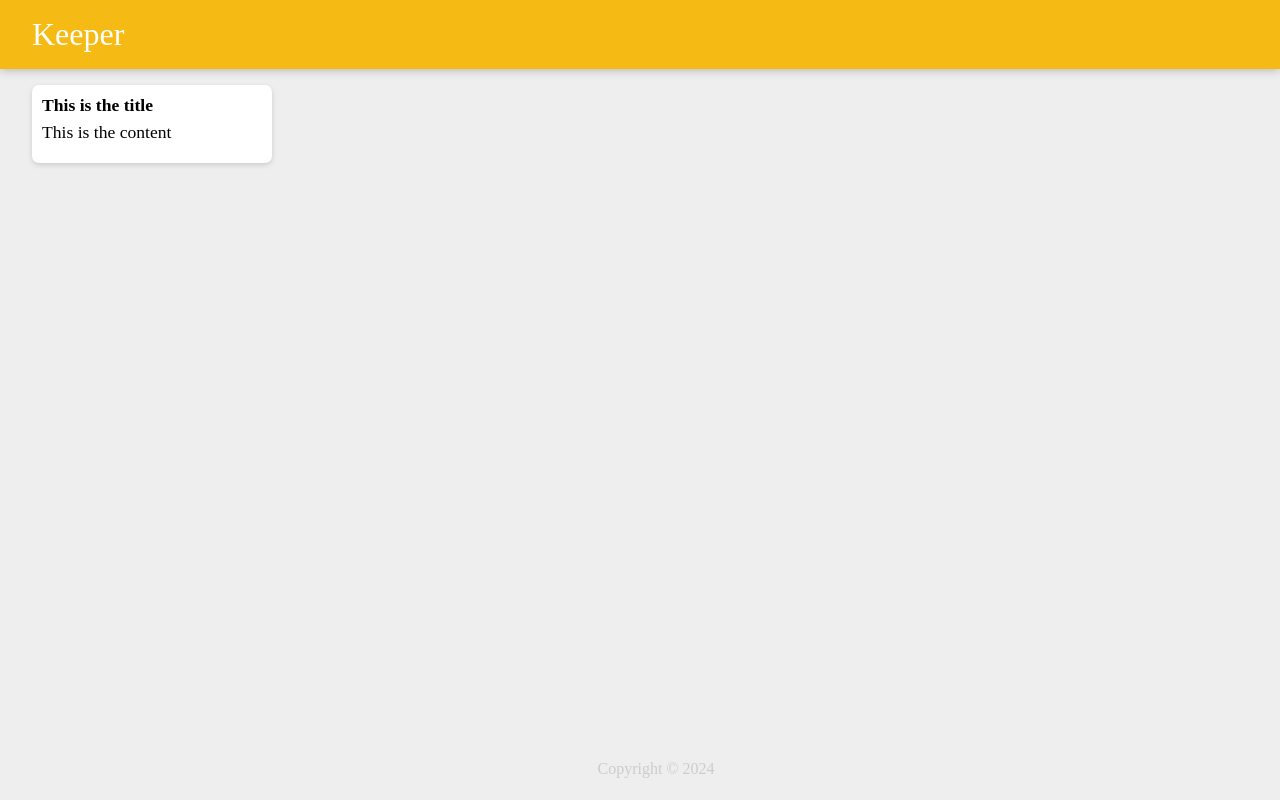
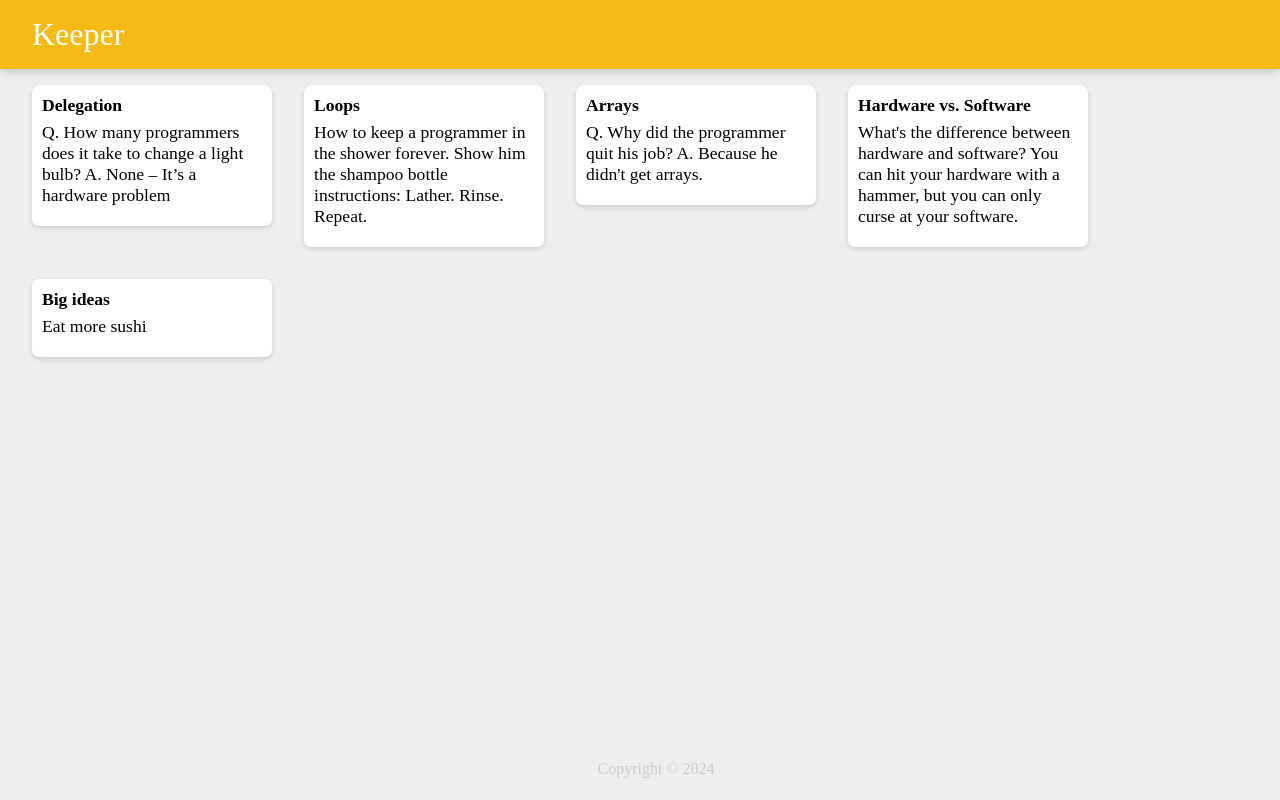
Before and after one commit to Udeme98/Keeper-App, a React (Vite) app: page / in a window 1280 px wide. Built offline with nearby package versions, Linux system fonts and the light colour scheme.

Commit message:
Keeper app: Props

```diff
--- a/src/App.jsx
+++ b/src/App.jsx
@@ -1,12 +1,16 @@
 import Footer from "./Footer";
 import Header from "./Header";
 import Note from "./Note";
+import notes from "./notes";
 
 const App = () => {
   return (
     <>
       <Header />
-      <Note />
+      {notes.map((note) => (
+        <Note title={note.title} content={note.content} />
+      ))}
+
       <Footer />
     </>
   );
--- a/src/Note.jsx
+++ b/src/Note.jsx
@@ -1,8 +1,8 @@
-const Note = () => {
+const Note = (props) => {
   return (
     <div className="note">
-      <h1>This is the title</h1>
-      <p>This is the content</p>
+      <h1>{props.title}</h1>
+      <p>{props.content}</p>
     </div>
   );
 };
--- /dev/null
+++ b/src/notes.js
@@ -0,0 +1,33 @@
+const notes = [
+  {
+    key: 1,
+    title: "Delegation",
+    content:
+      "Q. How many programmers does it take to change a light bulb? A. None – It’s a hardware problem"
+  },
+  {
+    key: 2,
+    title: "Loops",
+    content:
+      "How to keep a programmer in the shower forever. Show him the shampoo bottle instructions: Lather. Rinse. Repeat."
+  },
+  {
+    key: 3,
+    title: "Arrays",
+    content:
+      "Q. Why did the programmer quit his job? A. Because he didn't get arrays."
+  },
+  {
+    key: 4,
+    title: "Hardware vs. Software",
+    content:
+      "What's the difference between hardware and software? You can hit your hardware with a hammer, but you can only curse at your software."
+  },
+  {
+    key: 5,
+    title: "Big ideas",
+    content: "Eat more sushi"
+  }
+];
+
+export default notes;
```
